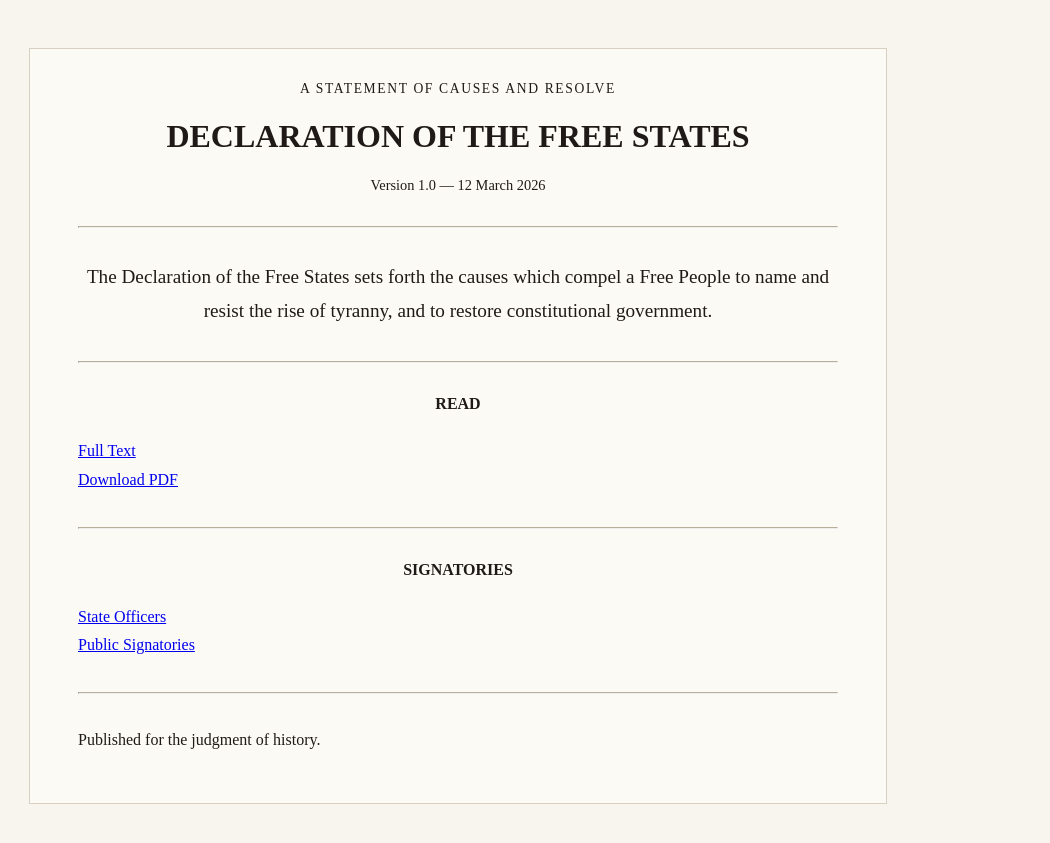
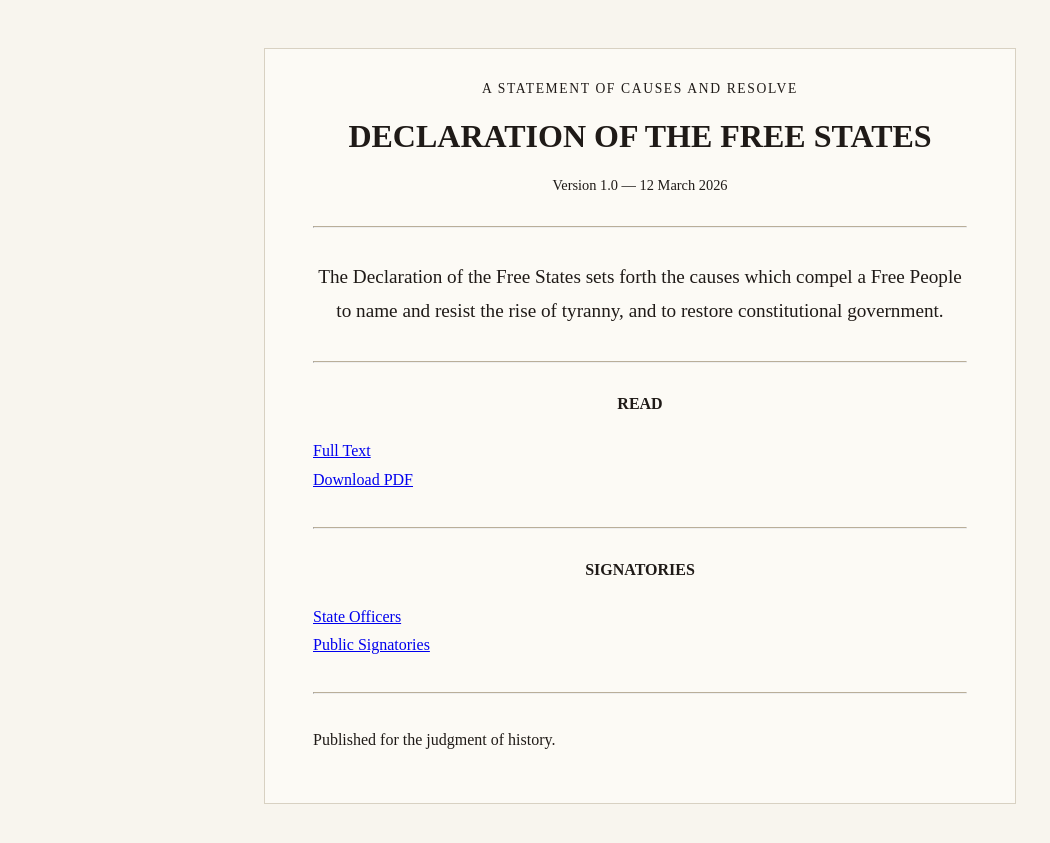
Before and after one commit to thefreestates/declaration-of-the-free-states, a Jekyll site: the page built from index.md, in a window 1280 px wide. Shown: the top 843 px of the page, without its empty margins (0-1050 px from the left). Built offline with Jekyll 4.4.1, drawn with Linux system fonts in a browser that asks for light colours.

Commit message:
Update style.css
centering

```diff
--- a/assets/style.css
+++ b/assets/style.css
@@ -5,7 +5,9 @@ body {
 
 .page-content,
 .wrapper {
-  max-width: 900px;
+  max-width: 800px;
+  margin: 3rem auto;
+  padding: 0 1.5rem;
 }
 
 .declaration-wrap {
```
